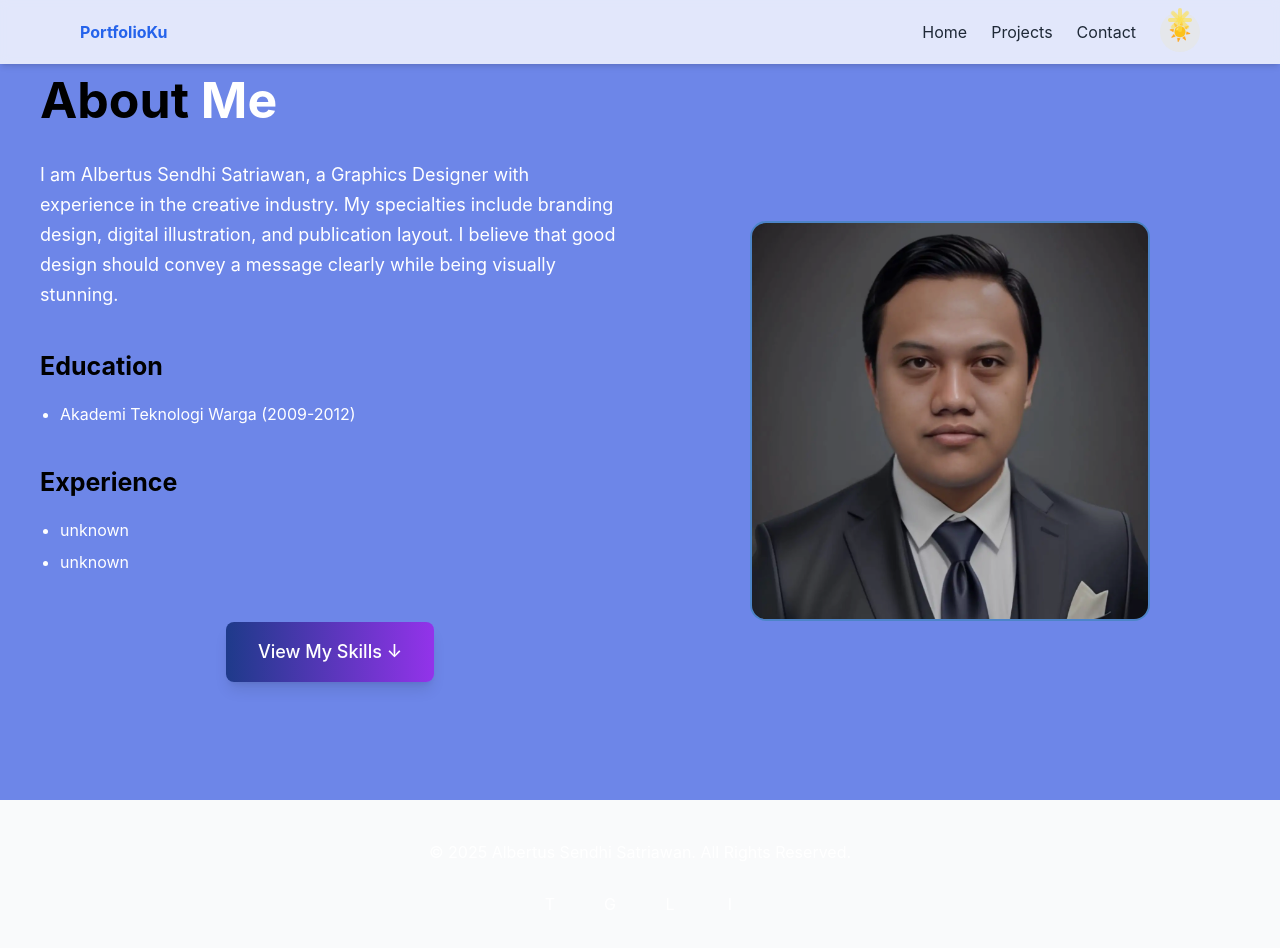
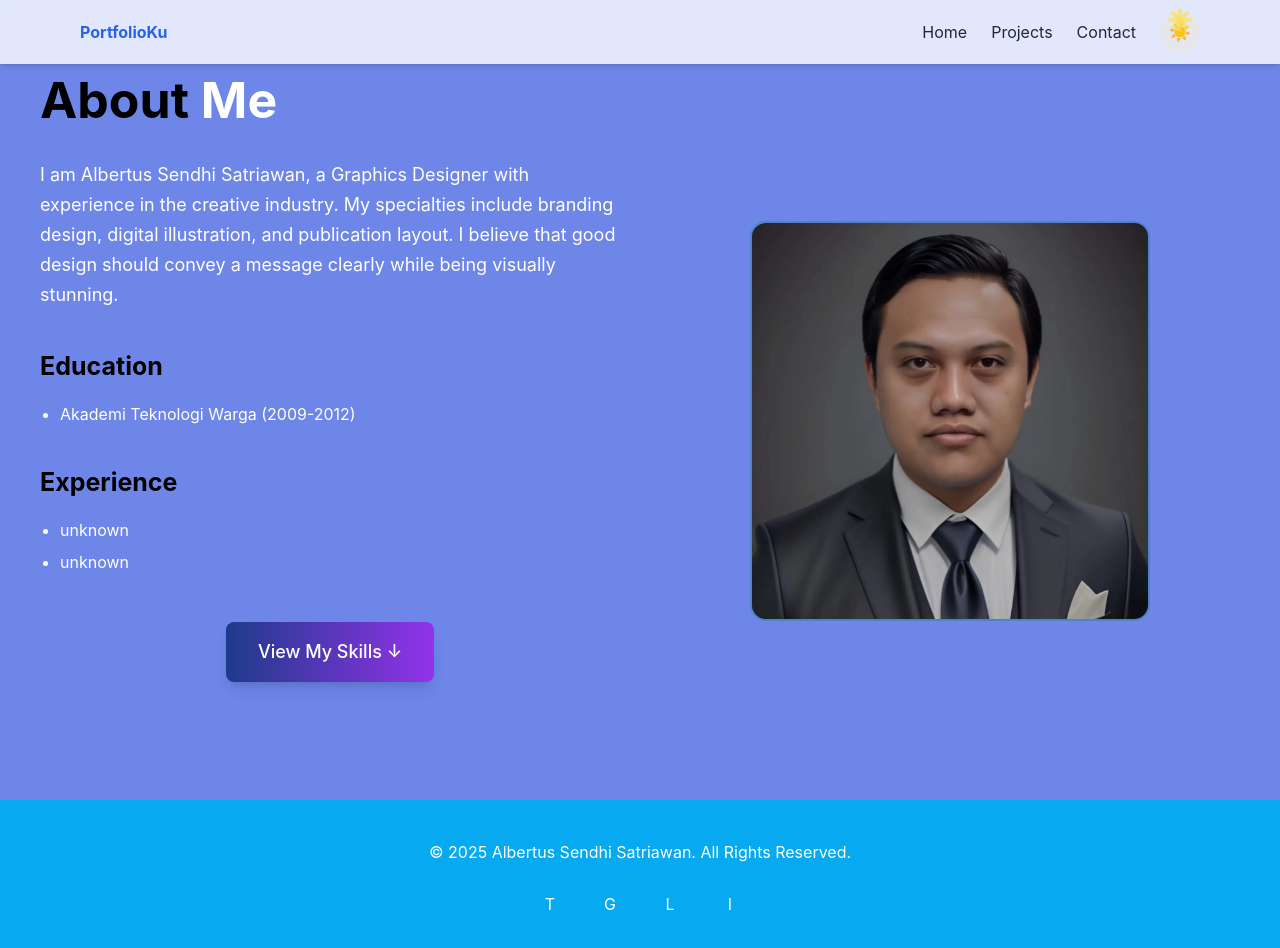
Before and after one commit to sendhi91/justacontent, a React (Create React App) app: page /about in a window 1280 px wide. Shown: the top 948 px of the page. Built offline with nearby package versions, Linux system fonts and the light colour scheme.

Commit message:
Add files via upload

```diff
--- a/src/App.js
+++ b/src/App.js
@@ -34,7 +34,7 @@ const AnimatedRoutes = () => {
           element={<Presentation />}
           state={{
             from: 'projects',
- background: location // Preserve background location for animations
+            background: location
           }}
         />
         <Route
@@ -42,7 +42,7 @@ const AnimatedRoutes = () => {
           element={<Ebook />}
           state={{
             from: 'projects',
- background: location // Preserve background location for animations
+            background: location
           }}
         />
         <Route
@@ -50,7 +50,7 @@ const AnimatedRoutes = () => {
           element={<Planner />}
           state={{
             from: 'projects',
- background: location // Preserve background location for animations
+            background: location
           }}
         />
         <Route path="*" element={<div><Hero /><Projects /></div>} />
@@ -63,7 +63,7 @@ const App = () => {
   return (
     <DarkModeProvider>
       <Router>
- <div className="flex flex-col min-h-screen bg-gray-50 dark:bg-gray-900 transition-colors duration-300">
+        <div className="flex flex-col min-h-screen bg-[#07A9F0] dark:bg-[#0F8BCC] transition-colors duration-300">
           <Navbar />
           <main className="flex-grow">
             <AnimatedRoutes />
```
Lines whose indentation alone changed are shown as unchanged.
